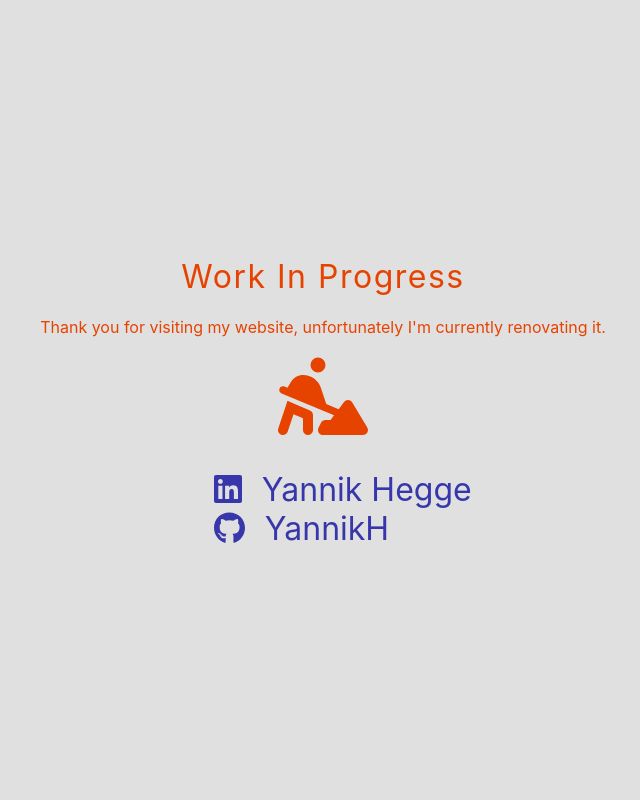
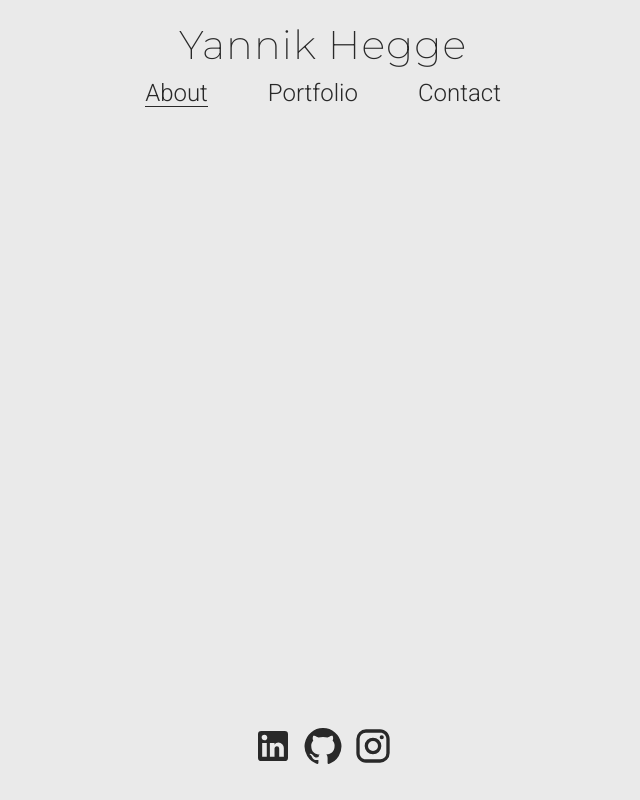
Before and after one commit to YannikH/website, a React (Create React App) app: page / in a window 1280 px wide. Shown: the whole page, without its empty margins (317-957 px from the left). Built offline with nearby package versions, Linux system fonts and the light colour scheme.

Commit message:
Basic portfolio site set up

```diff
--- a/package.json
+++ b/package.json
@@ -28,6 +28,7 @@
     "react-dom": "^18.1.0",
     "react-helmet": "^6.1.0",
     "react-markdown": "^8.0.3",
+    "react-responsive-carousel": "^3.2.23",
     "react-router-dom": "^6.3.0",
     "react-scripts": "5.0.1",
     "remark-gfm": "^3.0.1",
--- a/public/index.html
+++ b/public/index.html
@@ -7,7 +7,7 @@
     <meta name="theme-color" content="#000000" />
     <meta
       name="description"
-      content="Web site created using create-react-app"
+      content="My personal corner of the internet!"
     />
     <link rel="apple-touch-icon" href="%PUBLIC_URL%/logo192.png" />
     <!--
@@ -24,7 +24,10 @@
       work correctly both with client-side routing and a non-root public URL.
       Learn how to configure a non-root public URL by running `npm run build`.
     -->
-    <title>React App</title>
+    <title>Yannik Hegge</title>
+    <link rel="preconnect" href="https://fonts.googleapis.com">
+    <link rel="preconnect" href="https://fonts.gstatic.com" crossorigin>
+    <link href="https://fonts.googleapis.com/css2?family=Montserrat:wght@100;200;400&family=Roboto&display=swap" rel="stylesheet">
   </head>
   <body>
     <noscript>You need to enable JavaScript to run this app.</noscript>
--- a/src/App.tsx
+++ b/src/App.tsx
@@ -11,6 +11,7 @@ import {
 import React from 'react'
 import Helmet from 'react-helmet';
 import Notes from './components/Blog/Notes';
+import Landing from './components/Portfolio/Landing';
 
 
 function App() {
@@ -26,7 +27,7 @@ function App() {
       </Helmet>
       <Router>
         <Routes>
-          <Route path="/" element={<HomeComponent/>}></Route>
+          <Route path="/" element={<Landing/>}></Route>
           <Route path="/blog/*" element={<Blog/>}></Route>
           <Route path="/mobile/*" element={<MobileApp/>}></Route>
           <Route path="/airdefense/*" element={<AirDefense/>}></Route>
--- /dev/null
+++ b/src/components/Portfolio/About.tsx
@@ -0,0 +1,27 @@
+import { Box } from '@mui/system';
+import React from 'react'
+import styled from 'styled-components'
+import { Content, Row, Subtitle } from './Common';
+import { Container } from './Landing';
+
+const ProfileImg = styled.img`
+  width: 300px;
+  height: 300px;
+  border-radius: 50%;
+`;
+
+const About = () => (
+  <Container>
+    <Row>
+      <ProfileImg src='profile.png'/>
+      <Box p={2}>
+        <Subtitle>About me</Subtitle>
+        <Content>A driven game developer and software engineer, with broad experience ranging from functional programming in banking infrastructure to designing immersive user experiences in games.</Content>
+        <Content>I've been developing game features since I've been a teenager, starting out with game modding, and doing professional development work since 2019. I am passionate about creating faithful and fun interpretations of real world equipment and systems in videogames.</Content>
+        <Content>Above all, I am eager to learn and quick to adapt to new challenges and environments.</Content>
+      </Box>
+    </Row>
+  </Container>
+);
+
+export default About;
--- /dev/null
+++ b/src/components/Portfolio/Common.tsx
@@ -0,0 +1,63 @@
+import React from 'react'
+import styled from 'styled-components'
+import { Carousel } from 'react-responsive-carousel';
+import "react-responsive-carousel/lib/styles/carousel.min.css";
+
+export const Background = styled.div`
+  background-color: ${props => props.theme.primary};
+  width: 100%;
+  height: 100%;
+  display: flex;
+  flex-direction: column;
+  justify-content: space-between;
+`;
+
+export const Body = styled.div`
+  flex-grow: 1;
+`;
+
+export const Title = styled.h1`
+  margin: 0;
+  color: ${props => props.theme.secondary};
+  font-family: 'Montserrat', sans-serif;
+  font-weight: 200;
+  font-size: 2.5em;
+  letter-spacing: 1px;
+`;
+
+
+export const Subtitle = styled.h2`
+  margin: 0;
+  color: ${props => props.theme.secondary};
+  font-family: 'Roboto', sans-serif;
+  font-weight: 200;
+  font-size: 1.5em;
+`;
+
+export const Row = styled.div`
+  display: flex;
+  flex-direction: row;
+`;
+
+export const Column = styled.div`
+  display: flex;
+  flex-direction: column;
+`;
+
+export const Content = styled.p`
+  font-family: 'Roboto', sans-serif;
+  color: ${props => props.theme.secondary};
+  font-size: 1.1em;
+`;
+
+export const ImageCarousel = ({images}: {images: string[]}) => {
+  return (
+    <Carousel showThumbs={false}>
+      { images.map(image => (
+        <div>
+          <img src={ image } />
+        </div>
+      ))}
+    </Carousel>
+  )
+};
--- /dev/null
+++ b/src/components/Portfolio/Footer.tsx
@@ -0,0 +1,35 @@
+import React from 'react'
+import { GitHub, LinkedIn, Instagram } from '@mui/icons-material';
+import styled from 'styled-components';
+import { Row, Subtitle } from './Common';
+
+const FooterContainer = styled(Row)`
+  justify-content: center;
+  padding: 30px;
+  color: white;
+  align-items: flex-end;
+`;
+
+const IconLink = styled.a`
+  margin: 0 5px;
+  text-decoration: none;
+  :visited {color: white};
+  svg {
+    font-size:40px;
+    transition: font-size 0.25s ease;
+    color: ${ props => props.theme.secondary }
+  }
+  :hover {
+    svg {font-size: 50px; }
+  }
+`;
+
+const Footer = () => (
+  <FooterContainer>
+    <IconLink href="https://www.linkedin.com/in/yannik-hegge-85516b92/" target='_blank'><LinkedIn/></IconLink>
+    <IconLink href="https://github.com/YannikH" target='_blank'><GitHub /></IconLink>
+    <IconLink href="https://www.instagram.com/yahegge/" target='_blank'><Instagram/></IconLink>
+  </FooterContainer>
+);
+
+export default Footer;
--- /dev/null
+++ b/src/components/Portfolio/Landing.tsx
@@ -0,0 +1,41 @@
+import React from 'react'
+import styled, { ThemeProvider } from 'styled-components'
+import About from './About';
+import { Background, Body } from './Common';
+import Navbar from './Navbar';
+import { useLocation } from 'react-router-dom';
+import Portfolio from './Portfolio';
+import Footer from './Footer';
+
+
+export const Container = styled.div`
+  flex-direction: column;
+  align-items: center;
+  max-width: 1024px;
+  margin: 0 auto;
+`;
+
+const theme = {
+  primary: '#eaeaea',
+  secondary: '#292929',
+  accent: '#393fb2',
+  accentSecondary: '#b2a239',
+  accentTertiary: '#b23939',
+};
+
+const Landing = () => {
+  return (
+    <ThemeProvider theme={theme}>
+      <Background>
+        <Navbar />
+        <Body>
+          { useLocation().hash === '#About' ? <About /> : <></> }
+          { useLocation().hash === '#Portfolio' ? <Portfolio /> : <></> }
+        </Body>
+        <Footer />
+      </Background>
+    </ThemeProvider>
+  );
+};
+
+export default Landing;
--- /dev/null
+++ b/src/components/Portfolio/Navbar.tsx
@@ -0,0 +1,56 @@
+import React, { useState } from 'react'
+import { Title, Subtitle } from './Common'
+import styled from 'styled-components'
+import { useLocation } from 'react-router-dom';
+
+const NavbarContainer = styled.div`
+  padding-top: 20px;
+  width: 100%;
+  margin-bottom: 30px;
+`;
+
+const LinkRow = styled.div`
+  display: flex;
+  flex-direction: row;
+  justify-content: center;
+  padding-top: 10px;
+`;
+
+const SubtitleLink = styled(Subtitle)<{ active?: boolean }>`
+  margin: 0 30px;
+  position: relative;
+  cursor: pointer;
+  &:after {
+    left: 0;
+    bottom: 0;
+    position: absolute;
+    content: "";
+    width: 100%;
+    width: ${props => props.active ? '100%' : '0'};
+    height: 1px;
+    border-bottom: solid 1px ${props => props.theme.secondary};
+    transition: width 0.25s ease-out;
+  };
+`;
+
+const Navbar = () => {
+  const [active, setActive] = useState('About');
+
+  const setActiveTab = (tab: string) => {
+    setActive(tab);
+    window.location.hash = tab;
+  };
+
+  return (
+    <NavbarContainer>
+      <Title style={{textAlign: 'center'}}>Yannik Hegge</Title>
+      <LinkRow>
+        <SubtitleLink active={active == 'About'} onClick={() => setActiveTab('About')}>About</SubtitleLink>
+        <SubtitleLink active={active == 'Portfolio'} onClick={() => setActiveTab('Portfolio')}>Portfolio</SubtitleLink>
+        <SubtitleLink active={active == 'Contact'} onClick={() => setActiveTab('Contact')}>Contact</SubtitleLink>
+      </LinkRow>
+    </NavbarContainer>
+  );
+};
+
+export default Navbar;
--- /dev/null
+++ b/src/components/Portfolio/Portfolio.tsx
@@ -0,0 +1,114 @@
+import { Box, Chip } from '@mui/material';
+import React from 'react'
+import styled from 'styled-components';
+import { Content, ImageCarousel, Row, Subtitle, Title } from './Common';
+import { Container } from './Landing';
+
+const ProjectTitle = styled(Title)`
+  font-weight: 400;
+`;
+const ProjectHeader = styled(Subtitle)`
+  font-family: 'Montserrat', sans-serif;
+  font-weight: 400;
+`;
+
+const SkillContainer = styled.div`
+  padding: 15px 0;
+  div {
+    margin: 0 5px;
+    :first-child {
+      margin-left: 0;
+    }
+  }
+`;
+
+const GoalList = styled.ul`
+  list-style: none;
+  li {
+    position: relative;
+    padding: 5px 0;
+    :before {
+      position: absolute;
+      left: -19px;
+      top: 45%;
+      width: 10px;
+      height: 5px;
+      background-color: ${props => props.theme.accentTertiary };
+      content: "";
+    }
+  }
+`;
+
+const PortfolioDescription = styled.div`
+  text-align: center;
+  margin: 30px;
+`;
+
+type Project = {
+  title: string,
+  skills: string[],
+  goals: string[],
+  images: string[]
+};
+const projects : Project[] = [
+  {
+    title: 'Project Hatchet',
+    skills: ['Game Design', 'Game Scripting', 'Software Architecture', 'Team Leading'],
+    goals: [
+      'Create a development framework to enable the easy building of detailed interactive vehicle cockpits',
+      'Create a realistic representation of a UH-60M Blackhawk helicopter in Arma III',
+      'Create a multi-crew helicopter, with all systems synchronized between pilot and co-pilot in a multiplayer environment'
+    ],
+    images: ['https://placehold.co/400', 'https://placehold.co/400']
+  },
+  {
+    title: 'F/A-18E/F Super Hornet',
+    skills: ['Game Design', 'Game Scripting', 'Prototyping'],
+    goals: [
+      'Create the first fixed wing aircraft for Arma III with an interactive cockpit',
+      'Build simulator-like weapons, sensors and avionics'
+    ],
+    images: ['https://placehold.co/400', 'https://placehold.co/400']
+  }
+];
+
+const CarouselContainer = styled.div`
+  min-width: 400px;
+  max-width: 400px;
+`;
+
+const Project = ({title, skills, goals, images}: Project) => {
+  return (
+    <Row style={{ padding: '20px 0' }}>
+      <CarouselContainer>
+        <ImageCarousel images={ images }/>
+      </CarouselContainer>
+      <Box p={2}>
+        <ProjectTitle>{ title }</ProjectTitle>
+        <ProjectHeader>Skills</ProjectHeader>
+        <SkillContainer>
+          { skills.map(skill => <Chip label={ skill } variant="outlined"></Chip>) }
+        </SkillContainer>
+        <ProjectHeader>Goals</ProjectHeader>
+        <GoalList>
+          { goals.map(goal => <li>{ goal }</li>) }
+        </GoalList>
+      </Box>
+    </Row>
+  );
+};
+
+const Portfolio = () => (
+  <Container>
+    <PortfolioDescription>
+      <ProjectHeader>Here you can see some of my hobby projects</ProjectHeader>
+      <Content>If you'd like to see my professional work, feel free to go have a look at my CV</Content>
+      <hr />
+    </PortfolioDescription>
+
+    { projects.map(project => <Project {...project}/>)}
+
+  </Container>
+);
+
+export default Portfolio;
```
Also changed, not shown: src/components/Blog/Notes.tsx (+13 -5 lines), public/profile.png (added), 1 other file (tests, documents, lock files or other folders).
